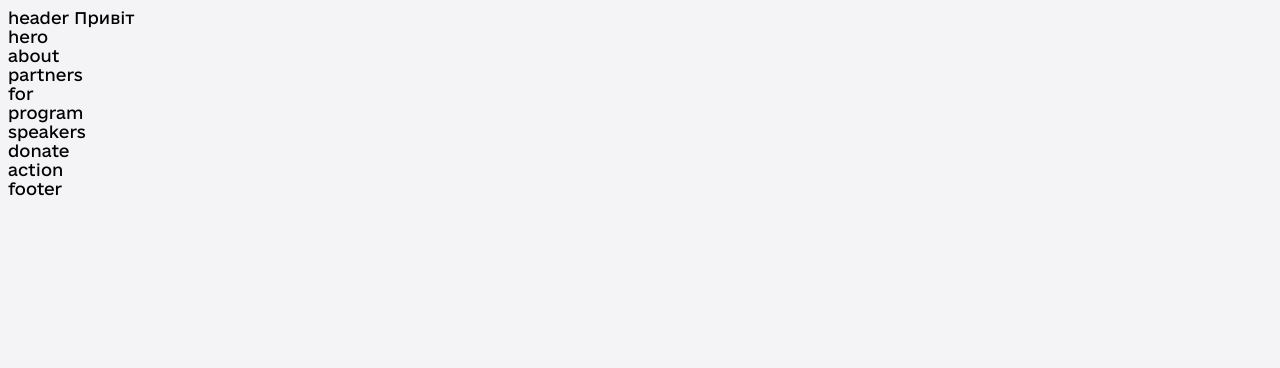
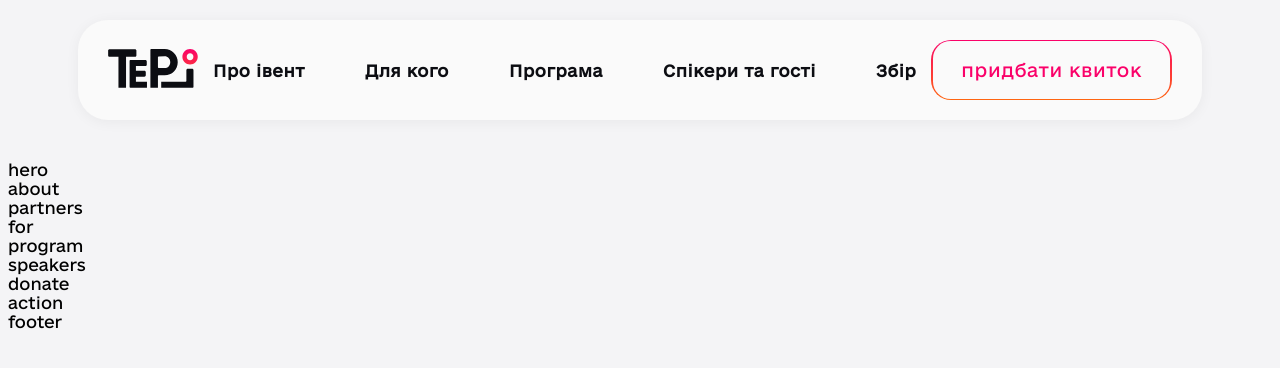
Before and after one commit to olenitut/teplo, a website: page index.html in a window 1280 px wide. Drawn offline with Linux system fonts and the light colour scheme.

Commit message:
add header

```diff
--- a/index.html
+++ b/index.html
@@ -9,7 +9,26 @@
     <title>Teplo</title>
   </head>
   <body>
-    <header>header Привіт</header>
+    <header class="section header">
+      <a href="#" class="header--logo-link">
+        <img
+          class="header--logo"
+          src="./assets/images/logo.svg"
+          alt="Тепло лого"
+        />
+      </a>
+      <!-- ADD HREFS TO SECTIONS -->
+      <nav class="header--nav">
+        <a class="header--nav-link">Про івент</a>
+        <a class="header--nav-link">Для кого</a>
+        <a class="header--nav-link">Програма</a>
+        <a class="header--nav-link">Спікери та гості</a>
+        <a class="header--nav-link">Збір</a>
+      </nav>
+      <a class="btn btn--secondary"
+        ><span class="btn--secondary-inner">придбати квиток</span></a
+      >
+    </header>
     <section>hero</section>
     <section>about</section>
     <section>partners</section>
--- /dev/null
+++ b/styles/blocks/btn.scss
@@ -0,0 +1,21 @@
+.btn--secondary {
+  border-radius: 20px;
+  background: $gradient;
+  height: 60px;
+  display: flex;
+  align-items: center;
+  justify-content: center;
+  padding: 2px;
+  cursor: pointer;
+
+  &-inner {
+    border-radius: 17.5px;
+    padding: 18px 28px;
+    background-color: $color-bg-white;
+
+    color: $color-pink;
+    font-size: 18px;
+    font-weight: 400;
+    letter-spacing: 0.63px;
+  }
+}
--- /dev/null
+++ b/styles/blocks/header.scss
@@ -0,0 +1,37 @@
+.header {
+  margin-top: 20px;
+  margin-bottom: 40px;
+  display: flex;
+  align-items: center;
+  justify-content: space-between;
+  // gap: 100px;
+
+  height: 100px;
+  padding: 17px 30px;
+  border-radius: 30px;
+  background: $color-bg-white;
+  box-shadow: 0px 2px 14px 0px rgba(0, 0, 0, 0.05);
+
+  &--logo {
+    max-height: 39px;
+    max-width: 90px;
+
+    &-link {
+      text-decoration: none;
+    }
+  }
+
+  &--nav {
+    display: flex;
+    justify-content: space-between;
+    gap: 60px;
+
+    &-link {
+      color: $color-text-main;
+      font-size: 16px;
+      font-weight: 700;
+      letter-spacing: 0.56px;
+      cursor: pointer;
+    }
+  }
+}
--- /dev/null
+++ b/styles/blocks/section.scss
@@ -0,0 +1,3 @@
+.section {
+  margin: 0 70px;
+}
--- a/styles/main.scss
+++ b/styles/main.scss
@@ -12,6 +12,9 @@ html {
 }
 
 @import "./utils/vars.scss";
+@import "./blocks/section.scss";
+@import "./blocks/header.scss";
+@import "./blocks/btn.scss";
 
 body {
   background-color: $color-bg-grey;
--- a/styles/utils/vars.scss
+++ b/styles/utils/vars.scss
@@ -4,6 +4,8 @@ $color-bg-white: #fafafa;
 $color-pink: #fa0169;
 $color-orange: #ff6610;
 
+$gradient: linear-gradient($color-pink, $color-orange);
+
 $color-text-main: #0c0d12;
 $color-text-secondary: #7d7f87;
 $color-text-tertiary: #acaeb8;
```
Also changed, not shown: assets/images/logo.svg (added), styles/style.css, 1 other file.
